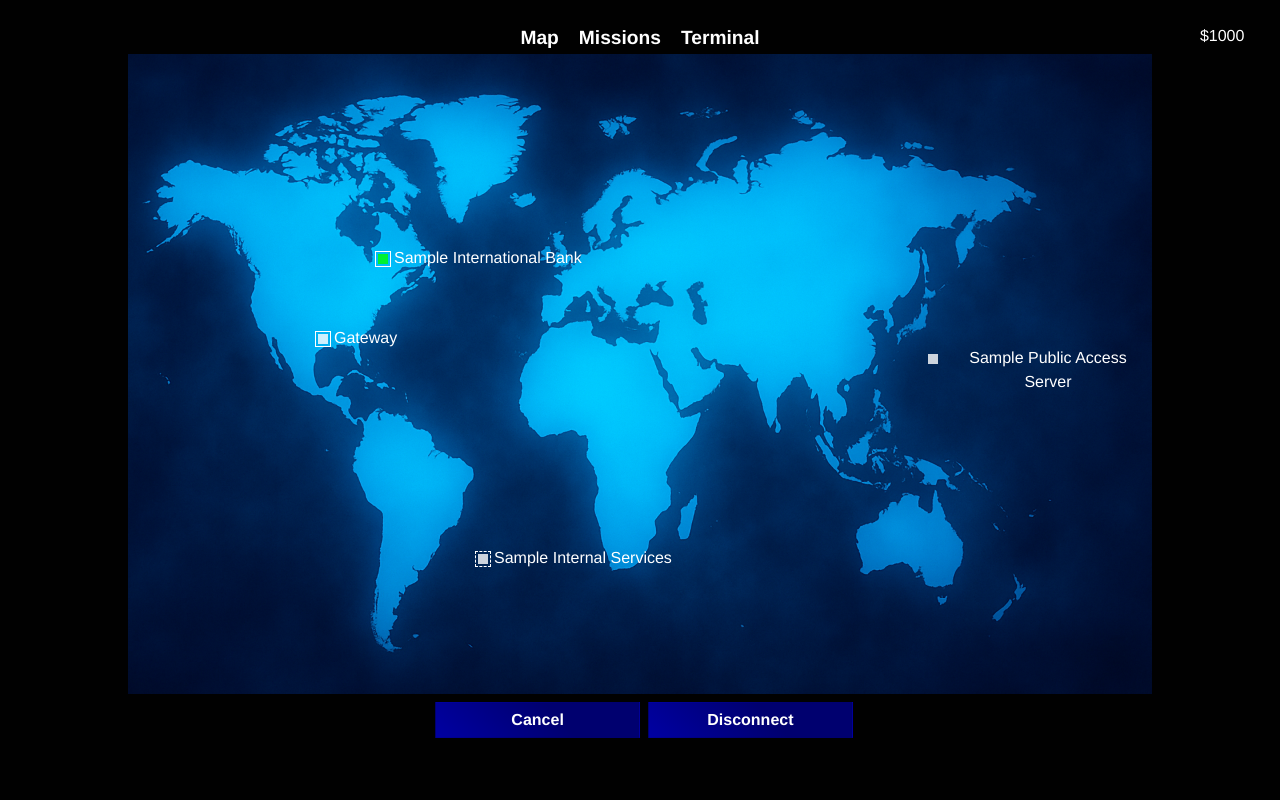
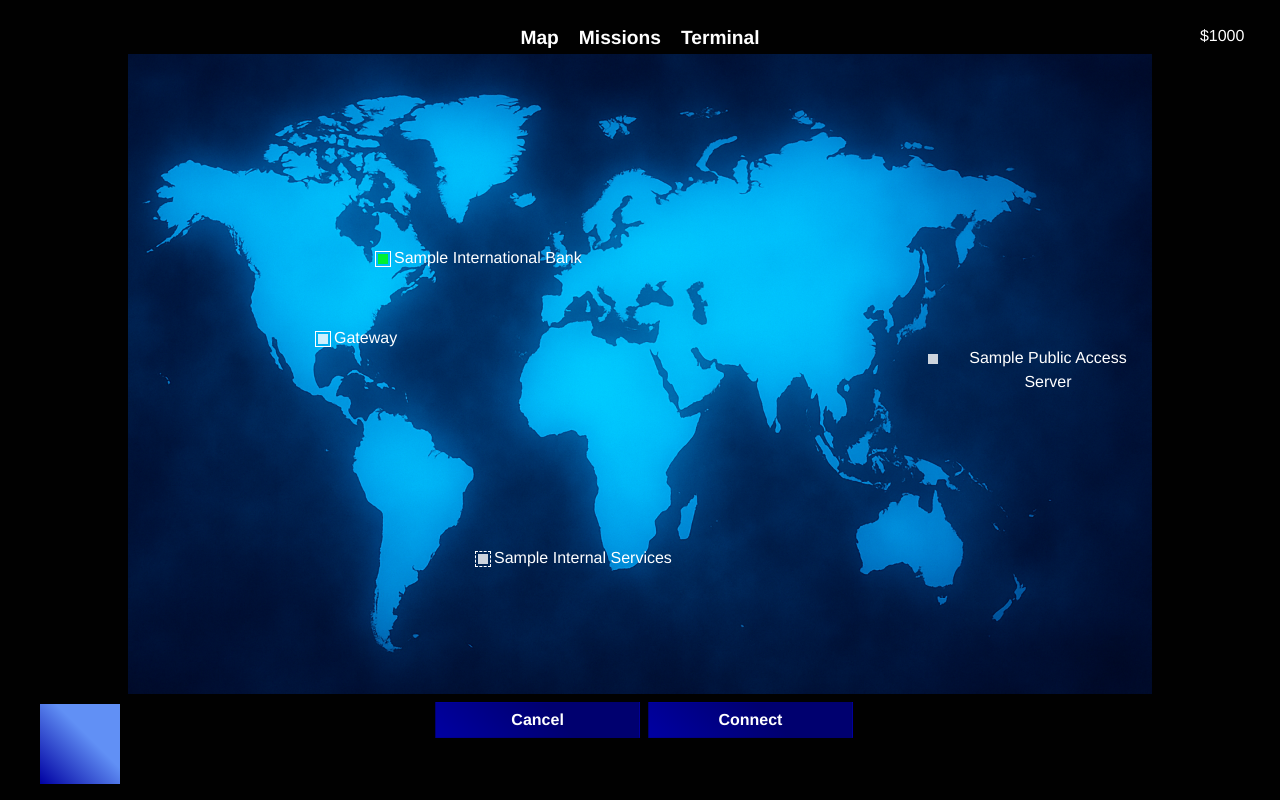
Before and after one commit to cocomittens/Overlink, a React (Vite) app in the folder frontend/: page /map in a window 1280 px wide. Built offline with nearby package versions, Linux system fonts and the light colour scheme.

Commit message:
Add bottom menu and fix map buttons

```diff
--- a/frontend/src/App.jsx
+++ b/frontend/src/App.jsx
@@ -6,6 +6,7 @@ import Home from './scenes/Home.tsx'
 import Terminal from './scenes/Terminal.tsx'
 import NavBar from './components/NavBar'
 import FileList from './scenes/FileList.tsx'
+import BottomMenu from './components/BottomMenu.tsx'
 import { BrowserRouter as Router, Routes, Route } from 'react-router-dom'
 
 function App() {
@@ -21,6 +22,7 @@ function App() {
         <Route path="/terminal" element={<Terminal />} />
         <Route path="/files" element={<FileList />} />
       </Routes>
+      <BottomMenu />
     </Router>
   )
 }
--- /dev/null
+++ b/frontend/src/components/BottomMenu.tsx
@@ -0,0 +1,37 @@
+import React, { useState } from "react";
+import "../styles/bottomMenu.scss";
+import { useAtom } from "jotai";
+import { softwareAtom, currentSoftwareAtom } from "../store";
+
+const SoftwareList = () => {
+    const [software] = useAtom(softwareAtom);
+    const [currentSoftware, setCurrentSoftware] = useAtom(currentSoftwareAtom);
+
+    return (
+        <ul className="software-list">
+            {software.map((item) => (
+                <li
+                    key={item.id}
+                    onClick={() => setCurrentSoftware(prev => new Set(prev).add(item.id))}
+                >
+                    {item.name}
+                </li>
+            ))}
+        </ul>
+    );
+}
+
+const BottomMenu: React.FC = () => {
+    const [showSoftware, setShowSoftware] = useState(false);
+
+    return (
+        <div className="bottom-menu">
+            {showSoftware && <SoftwareList />}
+            <ul>
+                <li className="software-icon" onClick={() => setShowSoftware(!showSoftware)}></li>
+            </ul>
+        </div >
+    );
+};
+
+export default BottomMenu;
--- a/frontend/src/mockData.ts
+++ /dev/null
@@ -1,28 +0,0 @@
-import { Mission } from "./types/mission.ts";
-
-export const missions_data = [
-  {
-    id: 1,
-    title: "Falsify a social security document",
-    date: "2023-10-01",
-    payment: 5300,
-    difficulty: 4,
-    minRating: 12,
-  },
-  {
-    id: 2,
-    title: "Find and destroy crucial data on a mainframe",
-    date: "2023-10-02",
-    payment: 1700,
-    difficulty: 2,
-    minRating: 14,
-  },
-  {
-    id: 3,
-    title: "Break into a rival computer system and sabotage files",
-    date: "2023-10-03",
-    payment: 1600,
-    difficulty: 2,
-    minRating: 15,
-  },
-] as Mission[];
--- a/frontend/src/scenes/Login.tsx
+++ b/frontend/src/scenes/Login.tsx
@@ -2,7 +2,7 @@ import React, { useEffect, useState } from "react";
 import "../styles/login.scss";
 import { PasswordBreaker } from "../components/PasswordBreaker";
 import { useAtom } from "jotai";
-import { currentNodeAtom, nodesAtom } from "../store";
+import { currentNodeAtom, nodesAtom, currentSoftwareAtom } from "../store";
 import { useNavigate } from "react-router-dom";
 
 export default function Login() {
--- a/frontend/src/scenes/Map.tsx
+++ b/frontend/src/scenes/Map.tsx
@@ -18,24 +18,29 @@ export default function Map() {
   };
 
   const handleConnect = () => {
-    if (chain.length < 2) {
+    console.log('handleConnect clicked', { chain, currentNode });
+    // Toggle connection: disconnect if already connected
+    if (currentNode) {
+      console.log('disconnecting', currentNode);
+      setCurrentNode(null);
+      navigate('/map'); // go back to map on disconnect
       return;
     }
-    if (currentNode) {
-      setCurrentNode(null);
+    // Connect to the last selected node
+    const targetId = chain[chain.length - 1];
+    if (!targetId) return;
+    console.log('connecting', targetId);
+    setCurrentNode(targetId);
+    const nodeObj = nodes.find((n) => n.id === targetId);
+    if (nodeObj?.password) {
+      navigate('/login');
     } else {
-      setCurrentNode(chain[chain.length - 1]);
-      const nodeObj = nodes.find(n => n.id === chain[chain.length - 1]);
-      if (nodeObj?.password) {
-        navigate('/login');
-      } else {
-        navigate('/terminal');
-      }
-
+      navigate('/terminal');
     }
-  }
+  };
 
   const handleCancel = () => {
+    console.log('handleCancel clicked');
     setChain(['personal_gateway']);
     navigate('/');
   };
@@ -85,8 +90,8 @@ export default function Map() {
         ))}
       </div>
       <div className="button-container">
-        <button className="button" onClick={handleCancel}>Cancel</button>
-        <button className="button" onClick={handleConnect}>{currentNode ? "Disconnect" : "Connect"}</button>
+        <button type="button" className="button" onClick={handleCancel}>Cancel</button>
+        <button type="button" className="button" onClick={handleConnect}>{currentNode ? "Disconnect" : "Connect"}</button>
       </div>
     </div>
   );
--- a/frontend/src/scenes/Missions.tsx
+++ b/frontend/src/scenes/Missions.tsx
@@ -1,5 +1,4 @@
 import React, { useEffect, useState } from "react";
-import { missions_data } from "../mockData";
 import { Mission } from "../types/mission";
 import "../styles/missions.scss";
 import { MissionDescription } from "../components/MissionDescription";
@@ -43,7 +42,7 @@ export default function Missions() {
       </table>
       <div>
         <MissionDescription
-          mission={mission ? missions_data[mission - 1] : null}
+          mission={mission ? missions[mission - 1] : null}
         />
       </div>
       <button
--- a/frontend/src/store/index.ts
+++ b/frontend/src/store/index.ts
@@ -30,9 +30,8 @@ export const missionsAtom = atom<Mission[]>([
 
 export const currentMissionsAtom = atom<Mission[]>([]);
 
-
 export const chainAtom = atom<string[]>(['personal_gateway']);
-export const currentNodeAtom = atom<string | null>('sample_internal');
+export const currentNodeAtom = atom<string | null>(null);
 
 export const nodesAtom = atom([
     { id: "personal_gateway", top: 280, left: 190, name: "Gateway", admin: true },
@@ -56,3 +55,10 @@ export const directoryAtom = atom<{ id: string, name: string, data: { name: stri
 
 export const moneyAtom = atom(1000);
 export const ratingAtom = atom(13);
+
+export const softwareAtom = atom([
+    { id: "trace_tracker", name: "Trace Tracker", version: 2 },
+    { id: "password_breaker", name: "Password Breaker", version: 1 }
+]);
+
+export const currentSoftwareAtom = atom<Set<string>>(new Set<string>());
--- /dev/null
+++ b/frontend/src/styles/bottomMenu.scss
@@ -0,0 +1,43 @@
+$dark-blue: rgb(0, 0, 111);
+$mid-blue: rgb(0, 0, 162);
+$light-blue: #6190F5;
+
+.bottom-menu {
+    position: fixed;
+    bottom: 0;
+    left: 0;
+    width: 100%;
+
+    ul {
+        list-style: none;
+    }
+}
+
+.software-icon {
+    width: 80px;
+    height: 80px;
+    background: linear-gradient(45deg,
+            $mid-blue 0%,
+            $light-blue 60%);
+
+    &:hover {
+        cursor: pointer;
+    }
+}
+
+.software-list {
+    position: absolute;
+    top: -75px;
+
+    li {
+        background: linear-gradient(45deg,
+                $mid-blue 0%,
+                $dark-blue 60%);
+        padding: .2rem 1rem;
+        margin: 0.2rem 0;
+
+        &:hover {
+            cursor: pointer;
+        }
+    }
+}
--- a/frontend/src/styles/map.scss
+++ b/frontend/src/styles/map.scss
@@ -69,4 +69,14 @@ $light-blue: #6190F5;
     font-weight: bold;
     margin: 1vh;
     margin-right: 0;
+    pointer-events: auto;
 }
+
+.button-container {
+    display: flex;
+    justify-content: center;
+
+    button {
+        z-index: 10;
+    }
+}
```
